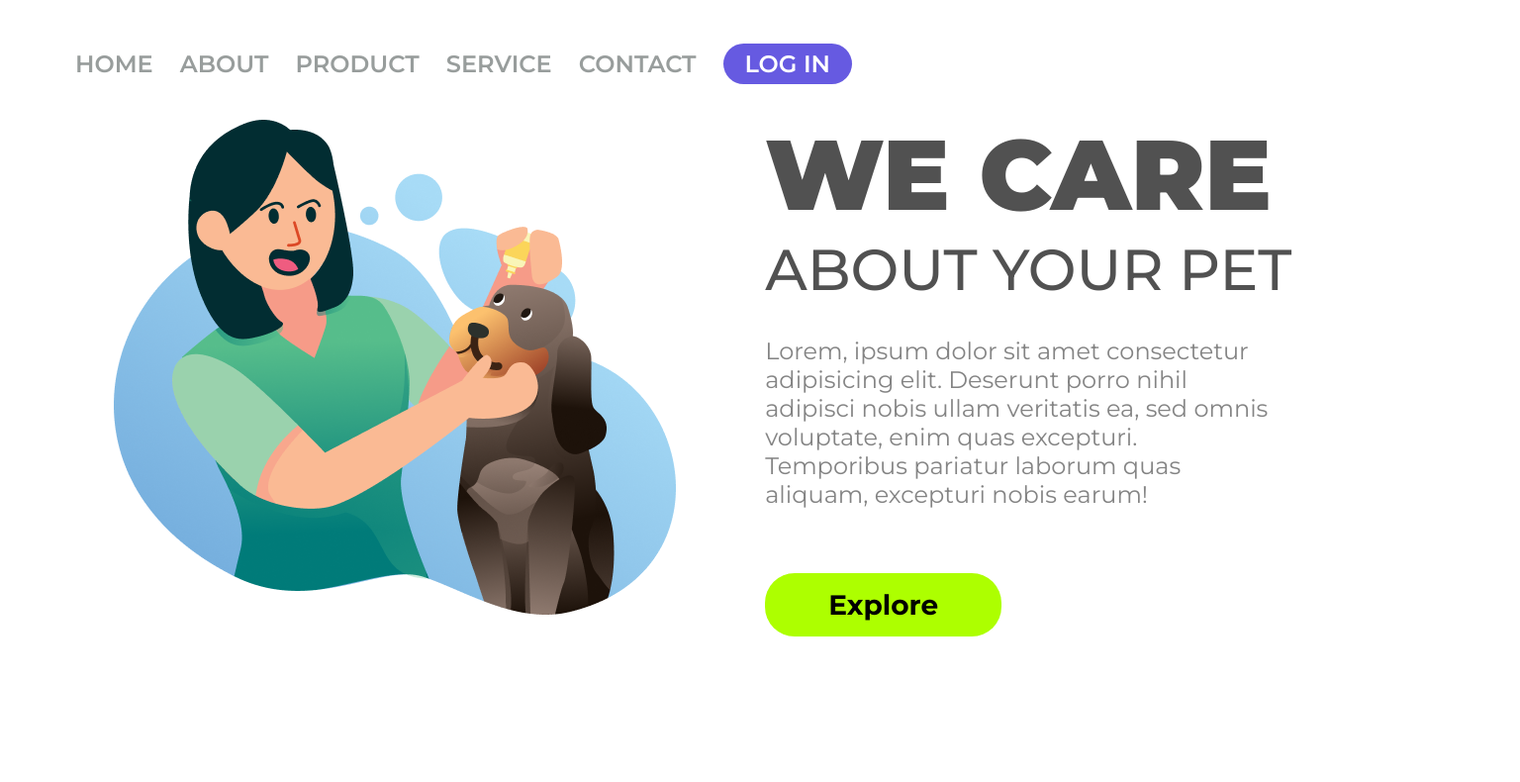
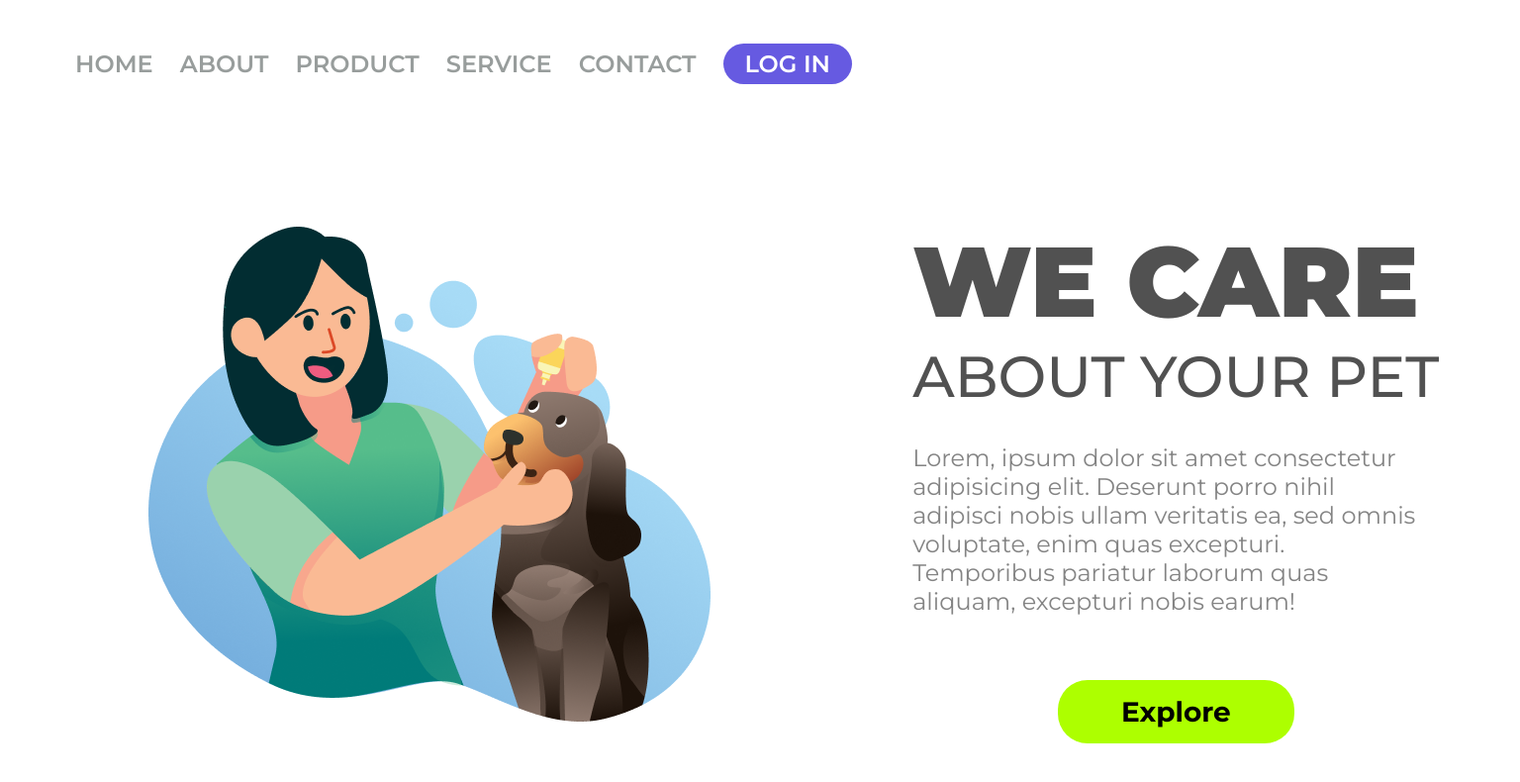
Before and after one commit to gabrielalexsander18/We-care, a plain HTML site: page index.html in a window 1536 px wide. Shown: the whole page at 99% size. Drawn offline with Linux system fonts and the light colour scheme.

Commit message:
atualização da responsividade para monitores maiores de 1455px.

```diff
--- a/style.css
+++ b/style.css
@@ -98,6 +98,29 @@ p {
     filter: drop-shadow(0px 4px 4px rgba(0, -0, -0, -0.25));
 }
 
+@media screen and (min-width: 1455px) {
+
+    .img-logo {
+        margin: 144px 200px 0 150px;
+        display: inline-block;
+    }
+
+    .paragrafo-wecare {
+        display: inline-block;
+        margin: 0;
+        padding: 0;
+    }
+
+    header {
+        margin: 44px 23px 0 76px;
+    }
+
+    .button-Explore {
+        margin: 65px auto 0;
+        display: block;
+    }
+}
+
 @media screen and (max-width: 650px) {
 
     .img-logo {
@@ -112,6 +135,7 @@ p {
         margin: 0;
         padding: 0;
     }
+
     header {
         display: none;
     }
```
